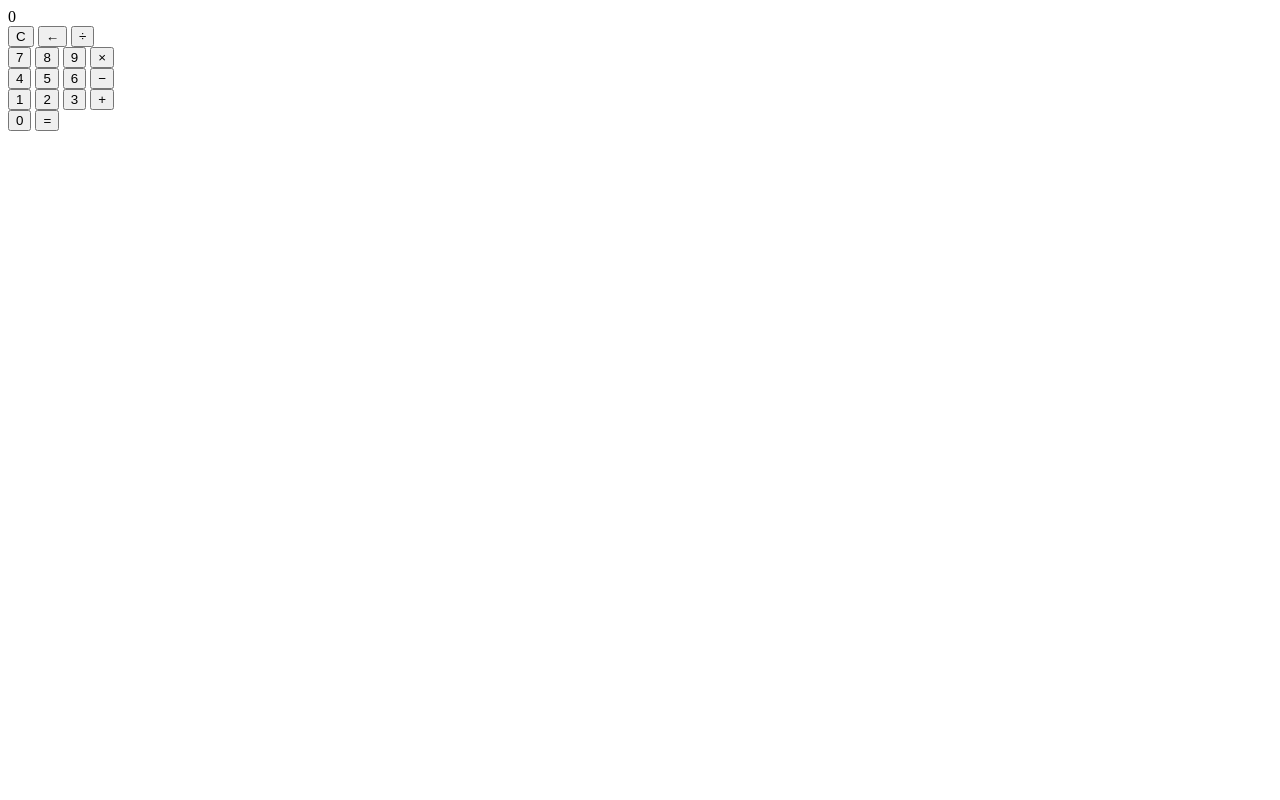
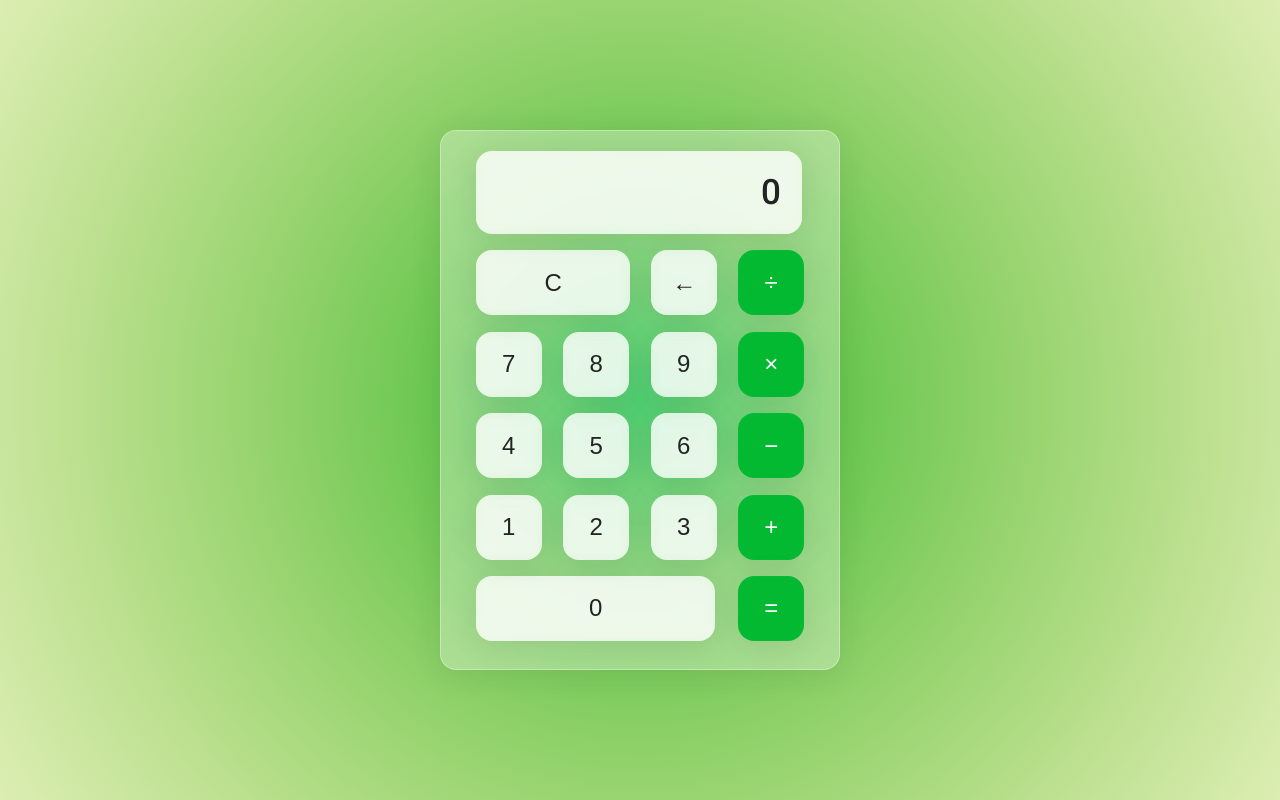
Before and after one commit to euss99/calculadoraBasica, a plain HTML site: page index.html in a window 1280 px wide. Drawn offline with Linux system fonts and the light colour scheme.

Commit message:
Agregando el estilo CSS a la calculadora

```diff
--- a/index.html
+++ b/index.html
@@ -4,6 +4,9 @@
         <meta charset="UTF-8">
         <meta http-equiv="X-UA-Compatible" content="IE=edge">
         <meta name="viewport" content="width=device-width, initial-scale=1.0">
+        <link rel="preconnect" href="https://fonts.googleapis.com">
+        <link rel="preconnect" href="https://fonts.gstatic.com" crossorigin>
+        <link href="https://fonts.googleapis.com/css2?family=Roboto:wght@300;500;700&display=swap" rel="stylesheet">
         <link rel="stylesheet" href="./style.css">
         <title>Calculadora básica</title>
     </head>
@@ -82,11 +85,6 @@
             </section>
         </div>
 
-
-
-
-
-
         <script src="./script.js"></script>
     </body>
 </html>
--- a/style.css
+++ b/style.css
@@ -0,0 +1,100 @@
+html {
+    box-sizing: border-box;
+    height: 100%;
+}
+
+*, *::before, *::after {
+    box-sizing: inherit;
+    margin: 0;
+    padding: 0;
+}
+
+body {
+    align-items: center;
+    background:radial-gradient(circle, #03b932, #66c64e, #95d36d, #bce08f, #dceeb3);
+    display: flex;
+    font-family: 'Roboto', sans-serif;
+    font-display: swap;
+    height: inherit;
+    justify-content: center;
+}
+
+.container {
+    backdrop-filter: blur(5.5px);
+    -webkit-backdrop-filter: blur(5.5px);
+    border-radius: 16px;
+    box-shadow: 0 4px 30px rgba(35, 35, 35, 0.1);
+    color: #232323;
+    backdrop-filter: blur(4px);
+    -webkit-backdrop-filter: blur(4px);
+    background: rgba(255, 255, 255, 0.3);
+    border: 1px solid rgba(255, 255, 255, 0.34);
+    flex-basis: 400px;
+    height: 540px;
+    padding: 20px 35px;
+}
+
+.pantalla {
+    backdrop-filter: blur(5.5px);
+    -webkit-backdrop-filter: blur(5.5px);
+    background: rgba(255, 255, 255, 0.75);
+    border: 1px solid rgba(255, 255, 255, 0.01);
+    border-radius: 16px;
+    box-shadow: 0 4px 30px rgba(35, 35, 35, 0.1);
+    color: #232323;
+    font-size: 35px;
+    overflow: auto;
+    padding: 20px;
+    text-align: right;
+    width: 326px;
+}
+
+.calc-btns-row {
+    display: flex;
+    justify-content: space-between;
+    margin: 5% 0;
+}
+
+.calc-btn {
+    backdrop-filter: blur(5.5px);
+    -webkit-backdrop-filter: blur(5.5px);
+    background: rgba(255, 255, 255, 0.75);
+    border: 1px solid rgba(255, 255, 255, 0.01);
+    border-radius: 16px;
+    box-shadow: 0 4px 30px rgba(35, 35, 35, 0.1);
+    color: #232323;
+    flex-basis: 20%;
+    font-size: 24px;
+    height: 65px;
+}
+
+.calc-btn:last-child {
+    backdrop-filter: blur(5.5px);
+    -webkit-backdrop-filter: blur(5.5px);
+    background: rgba(255, 255, 255, 0.75);
+    border: 1px solid rgba(255, 255, 255, 0.01);
+    border-radius: 16px;
+    box-shadow: 0 4px 30px rgba(35, 35, 35, 0.1);
+    color: #ffff;
+    background: #03b932;
+}
+
+.calc-btn:last-child:hover {
+    background-color: inherit;
+    color: inherit;
+}
+.calc-btn:hover {
+    background-color: inherit;
+}
+
+.calc-btn:active {
+    background-color: #95d36d;
+}
+
+.double {
+    flex-basis: 47%;
+}
+
+.triple {
+    flex-basis: 73%;
+}
```
